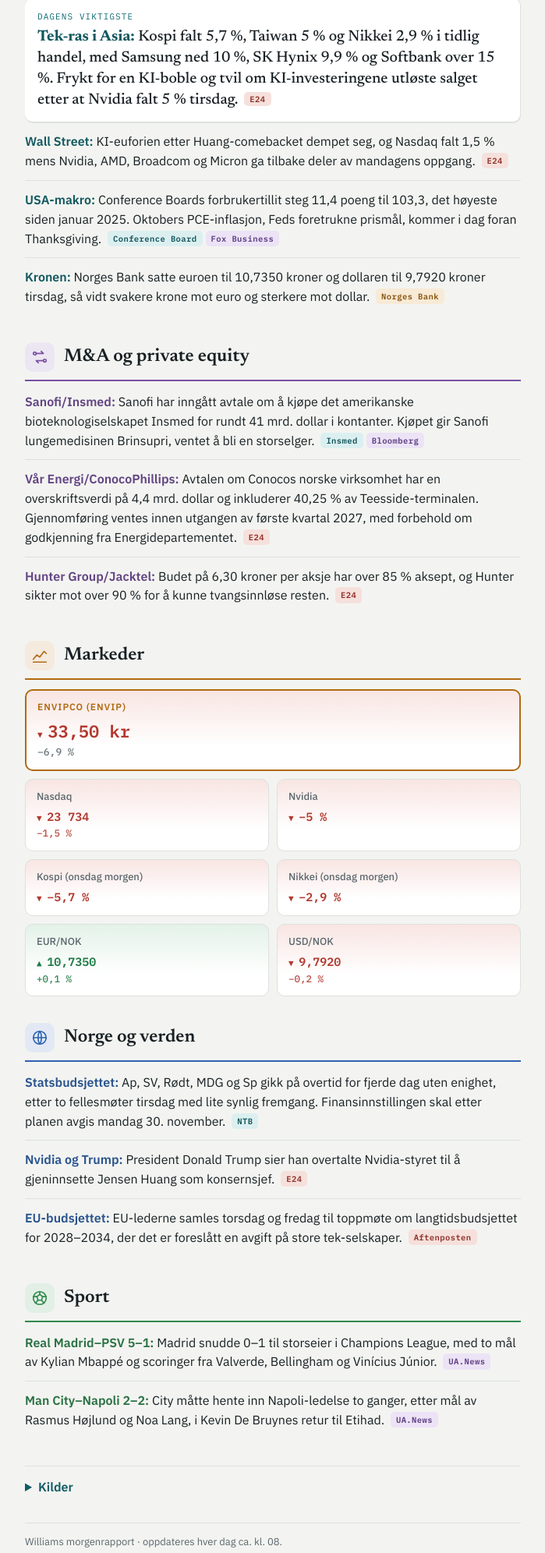
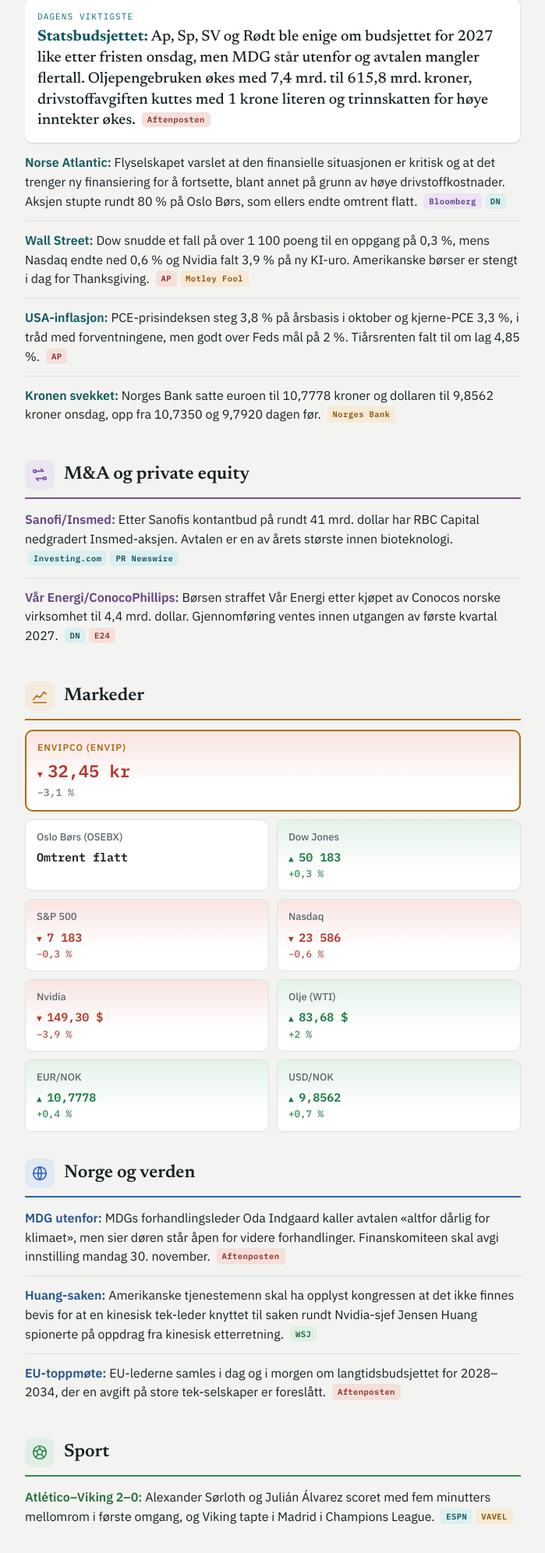
Before and after one commit to Williamsnyheter/Williamsmorgenrapport, a plain HTML site: page index.html in a window 1280 px wide. Shown: the part 368-2360 px from the top of the page at 78% size, without its empty margins (290-989 px from the left). Drawn offline with Linux system fonts and the light colour scheme.

Commit message:
Morgenrapport 2026-11-26
Co-Authored-By: Claude Opus 5.5 <noreply@anthropic.com>
Claude-Session: https://claude.ai/code/session_01G2muatkCxhw8VXSakrWLqq

```diff
--- a/index.html
+++ b/index.html
@@ -152,71 +152,70 @@ footer { color: var(--muted); font-size: 13px; border-top: 1px solid var(--rule)
 <div class="wrap">
 <!--RAPPORT-START-->
 <header>
-<span class="eyebrow">Williams morgenrapport · onsdag 25. november 2026</span>
-<h1>KI-frykt slår til i Asia – Kospi stuper 5,7 %</h1>
-<p class="note">Oppdatert kl. 08.05 · Børstall per tirsdagens sluttkurs · Valuta fra Norges Bank</p>
+<span class="eyebrow">Williams morgenrapport · torsdag 26. november 2026</span>
+<h1>Budsjettavtale uten flertall – Norse i fritt fall</h1>
+<p class="note">Oppdatert kl. 08.05 · Børstall per onsdagens sluttkurs · Valuta fra Norges Bank</p>
 </header>
 <section>
 <h2><span class="n">1</span>Finans og økonomi</h2>
 <ul>
-<li><b>Tek-ras i Asia:</b> Kospi falt 5,7 %, Taiwan 5 % og Nikkei 2,9 % i tidlig handel, med Samsung ned 10 %, SK Hynix 9,9 % og Softbank over 15 %. Frykt for en KI-boble og tvil om KI-investeringene utløste salget etter at Nvidia falt 5 % tirsdag. <span class="src">E24</span></li>
-<li><b>Wall Street:</b> KI-euforien etter Huang-comebacket dempet seg, og Nasdaq falt 1,5 % mens Nvidia, AMD, Broadcom og Micron ga tilbake deler av mandagens oppgang. <span class="src">E24</span></li>
-<li><b>USA-makro:</b> Conference Boards forbrukertillit steg 11,4 poeng til 103,3, det høyeste siden januar 2025. Oktobers PCE-inflasjon, Feds foretrukne prismål, kommer i dag foran Thanksgiving. <span class="src">Conference Board, Fox Business</span></li>
-<li><b>Kronen:</b> Norges Bank satte euroen til 10,7350 kroner og dollaren til 9,7920 kroner tirsdag, så vidt svakere krone mot euro og sterkere mot dollar. <span class="src">Norges Bank</span></li>
+<li><b>Statsbudsjettet:</b> Ap, Sp, SV og Rødt ble enige om budsjettet for 2027 like etter fristen onsdag, men MDG står utenfor og avtalen mangler flertall. Oljepengebruken økes med 7,4 mrd. til 615,8 mrd. kroner, drivstoffavgiften kuttes med 1 krone literen og trinnskatten for høye inntekter økes. <span class="src">Aftenposten</span></li>
+<li><b>Norse Atlantic:</b> Flyselskapet varslet at den finansielle situasjonen er kritisk og at det trenger ny finansiering for å fortsette, blant annet på grunn av høye drivstoffkostnader. Aksjen stupte rundt 80 % på Oslo Børs, som ellers endte omtrent flatt. <span class="src">Bloomberg, DN</span></li>
+<li><b>Wall Street:</b> Dow snudde et fall på over 1 100 poeng til en oppgang på 0,3 %, mens Nasdaq endte ned 0,6 % og Nvidia falt 3,9 % på ny KI-uro. Amerikanske børser er stengt i dag for Thanksgiving. <span class="src">AP, Motley Fool</span></li>
+<li><b>USA-inflasjon:</b> PCE-prisindeksen steg 3,8 % på årsbasis i oktober og kjerne-PCE 3,3 %, i tråd med forventningene, men godt over Feds mål på 2 %. Tiårsrenten falt til om lag 4,85 %. <span class="src">AP</span></li>
+<li><b>Kronen svekket:</b> Norges Bank satte euroen til 10,7778 kroner og dollaren til 9,8562 kroner onsdag, opp fra 10,7350 og 9,7920 dagen før. <span class="src">Norges Bank</span></li>
 </ul>
 </section>
 <section>
 <h2><span class="n">2</span>M&amp;A og private equity</h2>
 <ul>
-<li><b>Sanofi/Insmed:</b> Sanofi har inngått avtale om å kjøpe det amerikanske bioteknologiselskapet Insmed for rundt 41 mrd. dollar i kontanter. Kjøpet gir Sanofi lungemedisinen Brinsupri, ventet å bli en storselger. <span class="src">Insmed, Bloomberg</span></li>
-<li><b>Vår Energi/ConocoPhillips:</b> Avtalen om Conocos norske virksomhet har en overskriftsverdi på 4,4 mrd. dollar og inkluderer 40,25 % av Teesside-terminalen. Gjennomføring ventes innen utgangen av første kvartal 2027, med forbehold om godkjenning fra Energidepartementet. <span class="src">E24</span></li>
-<li><b>Hunter Group/Jacktel:</b> Budet på 6,30 kroner per aksje har over 85 % aksept, og Hunter sikter mot over 90 % for å kunne tvangsinnløse resten. <span class="src">E24</span></li>
+<li><b>Sanofi/Insmed:</b> Etter Sanofis kontantbud på rundt 41 mrd. dollar har RBC Capital nedgradert Insmed-aksjen. Avtalen er en av årets største innen bioteknologi. <span class="src">Investing.com, PR Newswire</span></li>
+<li><b>Vår Energi/ConocoPhillips:</b> Børsen straffet Vår Energi etter kjøpet av Conocos norske virksomhet til 4,4 mrd. dollar. Gjennomføring ventes innen utgangen av første kvartal 2027. <span class="src">DN, E24</span></li>
 </ul>
 </section>
 <section>
 <h2><span class="n">3</span>Markeder</h2>
 <ul class="markets">
-<li><span class="k"><b>Envipco (ENVIP)</b></span><span class="v down">33,50 kr · −6,9 %</span></li>
-<li><span class="k">Nasdaq</span><span class="v down">23 734 · −1,5 %</span></li>
-<li><span class="k">Nvidia</span><span class="v down">−5 %</span></li>
-<li><span class="k">Kospi (onsdag morgen)</span><span class="v down">−5,7 %</span></li>
-<li><span class="k">Nikkei (onsdag morgen)</span><span class="v down">−2,9 %</span></li>
-<li><span class="k">EUR/NOK</span><span class="v up">10,7350 · +0,1 %</span></li>
-<li><span class="k">USD/NOK</span><span class="v down">9,7920 · −0,2 %</span></li>
+<li><span class="k"><b>Envipco (ENVIP)</b></span><span class="v down">32,45 kr · −3,1 %</span></li>
+<li><span class="k">Oslo Børs (OSEBX)</span><span class="v">Omtrent flatt</span></li>
+<li><span class="k">Dow Jones</span><span class="v up">50 183 · +0,3 %</span></li>
+<li><span class="k">S&amp;P 500</span><span class="v down">7 183 · −0,3 %</span></li>
+<li><span class="k">Nasdaq</span><span class="v down">23 586 · −0,6 %</span></li>
+<li><span class="k">Nvidia</span><span class="v down">149,30 $ · −3,9 %</span></li>
+<li><span class="k">Olje (WTI)</span><span class="v up">83,68 $ · +2 %</span></li>
+<li><span class="k">EUR/NOK</span><span class="v up">10,7778 · +0,4 %</span></li>
+<li><span class="k">USD/NOK</span><span class="v up">9,8562 · +0,7 %</span></li>
 </ul>
 </section>
 <section>
 <h2><span class="n">4</span>Norge og verden</h2>
 <ul>
-<li><b>Statsbudsjettet:</b> Ap, SV, Rødt, MDG og Sp gikk på overtid for fjerde dag uten enighet, etter to fellesmøter tirsdag med lite synlig fremgang. Finansinnstillingen skal etter planen avgis mandag 30. november. <span class="src">NTB</span></li>
-<li><b>Nvidia og Trump:</b> President Donald Trump sier han overtalte Nvidia-styret til å gjeninnsette Jensen Huang som konsernsjef. <span class="src">E24</span></li>
-<li><b>EU-budsjettet:</b> EU-lederne samles torsdag og fredag til toppmøte om langtidsbudsjettet for 2028–2034, der det er foreslått en avgift på store tek-selskaper. <span class="src">Aftenposten</span></li>
+<li><b>MDG utenfor:</b> MDGs forhandlingsleder Oda Indgaard kaller avtalen «altfor dårlig for klimaet», men sier døren står åpen for videre forhandlinger. Finanskomiteen skal avgi innstilling mandag 30. november. <span class="src">Aftenposten</span></li>
+<li><b>Huang-saken:</b> Amerikanske tjenestemenn skal ha opplyst kongressen at det ikke finnes bevis for at en kinesisk tek-leder knyttet til saken rundt Nvidia-sjef Jensen Huang spionerte på oppdrag fra kinesisk etterretning. <span class="src">WSJ</span></li>
+<li><b>EU-toppmøte:</b> EU-lederne samles i dag og i morgen om langtidsbudsjettet for 2028–2034, der en avgift på store tek-selskaper er foreslått. <span class="src">Aftenposten</span></li>
 </ul>
 </section>
 <section>
 <h2><span class="n">5</span>Sport</h2>
 <ul>
-<li><b>Real Madrid–PSV 5–1:</b> Madrid snudde 0–1 til storseier i Champions League, med to mål av Kylian Mbappé og scoringer fra Valverde, Bellingham og Vinícius Júnior. <span class="src">UA.News</span></li>
-<li><b>Man City–Napoli 2–2:</b> City måtte hente inn Napoli-ledelse to ganger, etter mål av Rasmus Højlund og Noa Lang, i Kevin De Bruynes retur til Etihad. <span class="src">UA.News</span></li>
+<li><b>Atlético–Viking 2–0:</b> Alexander Sørloth og Julián Álvarez scoret med fem minutters mellomrom i første omgang, og Viking tapte i Madrid i Champions League. <span class="src">ESPN, VAVEL</span></li>
 </ul>
 </section>
 <section class="sources"><details><summary>Kilder</summary><ul>
-<li><a href="https://e24.no/boers-og-finans/i/Qroep4/tungt-tek-fall-i-asia">E24: Tungt tek-fall i Asia</a></li>
-<li><a href="https://e24.no/boers-og-finans/i/Pv9ljJ/nvidia-aksjen-faller-4-prosent-i-foerhandelen-etter-rakettferden">E24: AI-euforien dempet seg på Wall Street</a></li>
-<li><a href="https://vistapglobal.com/stock-market-today-november-24-2026-dow-tops-50000-as-nasdaq-slides-consumer-confidence-surges-with-pce-due-on-thanksgiving-eve-ant-bby-dell-dks-dltr-eprx-gld-insm-kymr-modd-msft-n/">Stock Market Today, 24. november 2026</a></li>
-<li><a href="https://www.foxbusiness.com/markets/stocks-november-23-2026">Fox Business: US stocks rebound as battered AI and chip stocks rally</a></li>
-<li><a href="https://www.sec.gov/Archives/edgar/data/0001104506/000114036126045364/ef20086426_ex99-1.htm">Insmed: Form 8-K (SEC)</a></li>
-<li><a href="https://www.fiercepharma.com/pharma/facing-down-dupixent-cliff-sanofi-mulls-buyout-insmed-and-its-blockbuster-be-brinsupri">Fierce Pharma: Sanofi og Insmed (Bloomberg)</a></li>
-<li><a href="https://e24.no/boers-og-finans/i/z0Gj1r/vaar-energi-kjoeper-conocophillips-norske-virksomhet-i-avtale-verdt-43-milliarder-kroner">E24: Vår Energi kjøper ConocoPhillips' norske virksomhet</a></li>
-<li><a href="https://discoveryalert.com/analysis/conocophillips-norway-sale-var-energi-november-2026/">Discovery Alert: ConocoPhillips Norway sale</a></li>
-<li><a href="https://e24.no/boers-og-finans/i/KL316E/hunter-group-vil-kjoepe-jacktel">E24: Hunter Group vil kjøpe Jacktel</a></li>
+<li><a href="https://www.aftenposten.no/norge/politikk/i/0vn14B/fire-partier-enige-om-statsbudsjett-kutter-i-drivstoffavgift">Aftenposten: Fire partier enige om statsbudsjett</a></li>
+<li><a href="https://www.bloomberg.com/news/articles/2026-11-25/norwegian-airline-norse-warns-of-critical-state-amid-fuel-costs">Bloomberg: Norse Atlantic Shares Plunge After Warning of Dire Finances</a></li>
+<li><a href="https://www.dn.no/bors/oslo-bors/bors/flatt-pa-oslo-bors-norse-stupte-over-80-prosent-etter-krisemelding/2-1-2079117">DN: Flatt på Oslo Børs – Norse stupte etter krisemelding</a></li>
+<li><a href="https://gsmglobalnews.com/article/d20261125-mktclose1.html">U.S. Stocks Nov. 25 Close (AP-data)</a></li>
+<li><a href="https://www.fool.com/coverage/stock-market-today/2026/11/25/stock-market-today-nov-25-nvidia-slides-3-9-as-the-market-considers-hot-pce-inflation-data-and-new-tariff-proposals">Motley Fool: Stock Market Today, Nov. 25</a></li>
+<li><a href="https://ca.investing.com/news/stock-market-news/rbc-capital-cuts-insmed-stock-rating-on-sanofi-acquisition-deal-93CH-4980004">Investing.com: RBC cuts Insmed rating on Sanofi deal</a></li>
+<li><a href="https://www.prnewswire.com/news-releases/a-41-billion-deal-and-three-new-approvals-fill-biotechs-holiday-week-302950406.html">PR Newswire: A $41 Billion Deal Fills Biotech's Holiday Week</a></li>
+<li><a href="https://www.dn.no/bors/oslo-bors/bors/oppgang-pa-borsen-var-energi-ble-straffet-for-oppkjop/2-1-2077878">DN: Vår Energi ble straffet for oppkjøp</a></li>
 <li><a href="https://www.investtech.com/main/market.php?CompanyID=101168">Investtech: Envipco Holding (ENVIP)</a></li>
 <li><a href="https://www.norges-bank.no/RSS/Euro-EUR---dagens-valutakurs-fra-Norges-Bank/">Norges Bank: Valutakurs EUR</a></li>
 <li><a href="https://www.norges-bank.no/RSS/Amerikanske-dollar-USD---dagens-valutakurs-fra-Norges-Bank/">Norges Bank: Valutakurs USD</a></li>
-<li><a href="https://www.adressa.no/nyheter/innenriks/i/Jnoe5b/ny-runde-med-budsjettforhandlinger-tirsdag">NTB/Adresseavisen: Ny runde med budsjettforhandlinger tirsdag</a></li>
-<li><a href="https://www.tv2.no/direkte/jpybz/siste-nytt/6b057623b889fa7d5894e8a5/trump-tjente-godt-pa-gjeninnsettelsen-av-nvidiasjefen">TV 2: Trump og gjeninnsettelsen av Nvidia-sjefen</a></li>
 <li><a href="https://www.aftenposten.no/verden/i/ez8BkK/forslag-om-skatt-paa-tek-selskaper-i-slanket-eu-budsjett">Aftenposten: Skatt på tek-selskaper i slanket EU-budsjett</a></li>
-<li><a href="https://ua.news/en/sport/liga-chempioniv-matchi-24-listopada-rezultati-ta-ogliad-golovnikh-podii">UA.News: Champions League 24. november</a></li>
+<li><a href="https://www.espn.com/soccer/match/_/gameId/401915291/viking-fk-atletico-madrid">ESPN: Atlético 2–0 Viking</a></li>
+<li><a href="https://www.vavel.com/en/football/2026/11/25/1280716-atletico-madrid-vs-viking-live-latest-score-goals-and-champions-league-updates.html">VAVEL: Atlético Madrid 2–0 Viking</a></li>
 </ul></details></section>
 <footer>Williams morgenrapport · oppdateres hver dag ca. kl. 08.</footer>
 <!--RAPPORT-END-->
```
